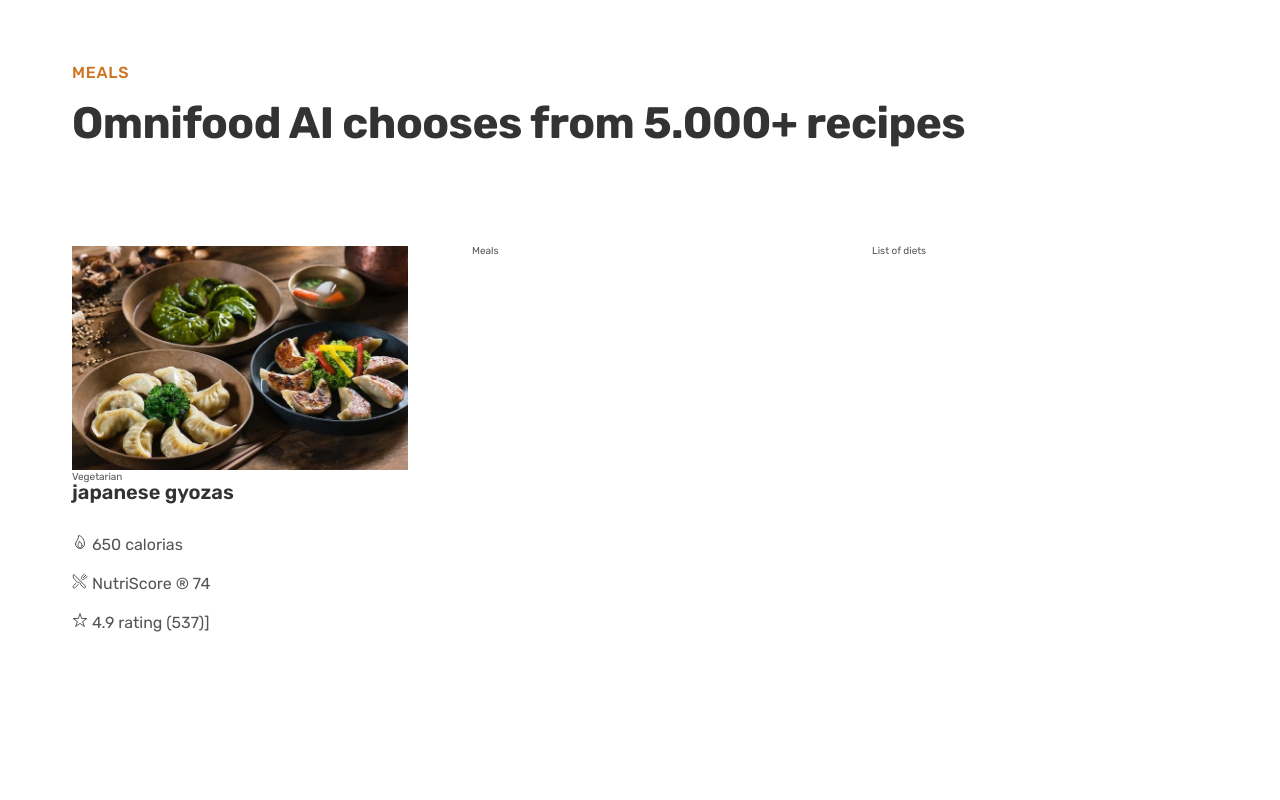
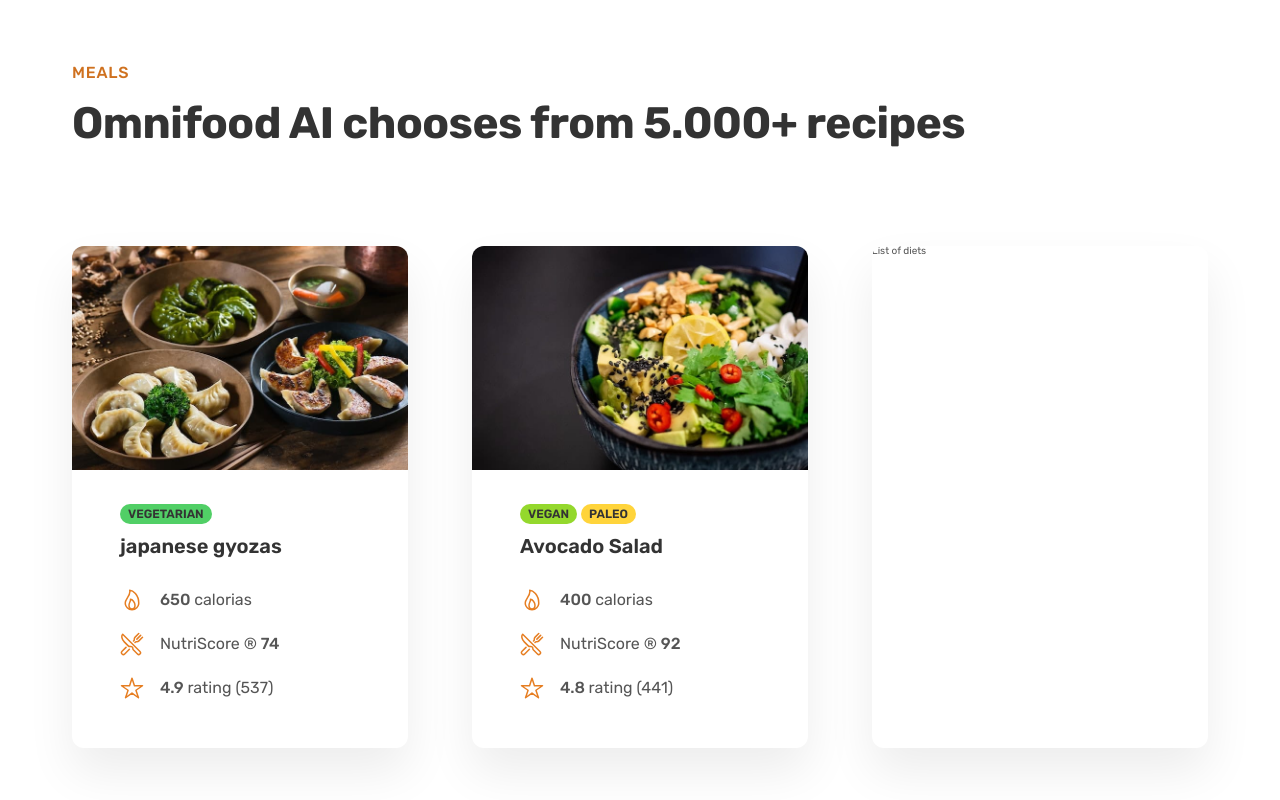
Before and after one commit to schneidervini97/omnifood, a plain HTML site: page index.html in a window 1280 px wide. Shown: the part 2698-3498 px from the top of the page. Before the commit the page ends 3425 px from the top, so only its background shows below. Drawn offline with nearby package versions, Linux system fonts and the light colour scheme.

Commit message:
cads meals finish

```diff
--- a/css/style.css
+++ b/css/style.css
@@ -218,6 +218,45 @@
   padding: 9.6rem 0;
 }
 
+.meal {
+  box-shadow: 0rem 2.4rem 4.8rem rgba(0, 0, 0, 0.075);
+  border-radius: 1.2rem;
+  overflow: hidden;
+}
+
+.meal-content {
+  padding: 4.8rem;
+  padding-top: 3.2rem;
+}
+
+.meal-tags {
+  margin-bottom: 1.2rem;
+  display: flex;
+  gap: 0.4rem;
+}
+
+.tag {
+  display: inline-block;
+  padding: 0.4rem 0.8rem;
+  font-size: 1.2rem;
+  text-transform: uppercase;
+  color: #333;
+  border-radius: 10rem;
+  font-weight: 600;
+}
+
+.tag--vegetarian {
+  background-color: #51cf66;
+}
+
+.tag--vegan {
+  background-color: #94d82d;
+}
+
+.tag--paleo {
+  background-color: #ffd43b;
+}
+
 .meal-title {
   font-size: 2rem;
   color: #333;
@@ -234,8 +273,21 @@
 
 .meal-attribute {
   font-size: 1.6rem;
+  display: flex;
+  align-items: center;
+  gap: 1.6rem;
+}
+
+.meal-icon {
+  height: 2.4rem;
+  width: 2.4rem;
+  color: #e67e22;
 }
 
 .meal-img {
   width: 100%;
 }
+
+strong {
+  font-weight: 500;
+}
--- a/index.html
+++ b/index.html
@@ -207,25 +207,55 @@
         <div class="container grid grid--3-cols">
           <div class="meal">
             <img src="./content/img/meals/meal-1.jpg" alt="japanese gyozas" class="meal-img">
-            <span class="tag">Vegetarian</span>
+
+            <div class="meal-content">
+              <div class="meal-tags">
+                <span class="tag tag--vegetarian">Vegetarian</span>
+              </div>
               <p class="meal-title">japanese gyozas</p>
               <ul class="meal-attributes">
                 <li class="meal-attribute">
-                <ion-icon name="flame-outline"></ion-icon>
-                <span> 650 calorias</span>
+                  <ion-icon class="meal-icon" name="flame-outline"></ion-icon>
+                  <span> <strong>650 </strong>calorias</span>
                 </li>
                 <li class="meal-attribute">
-                <ion-icon name="restaurant-outline"></ion-icon>
-                <span> NutriScore &reg; 74</span>
+                  <ion-icon class="meal-icon"  name="restaurant-outline"></ion-icon>
+                  <span> NutriScore &reg; <strong>74</strong></span>
                 </li>
                 <li class="meal-attribute">
-                <ion-icon name="star-outline"></ion-icon>
-                <span> 4.9 rating (537)</span>]
+                  <ion-icon class="meal-icon" name="star-outline"></ion-icon>
+                  <span> <strong> 4.9 </strong> rating (537)</span>
                 </li>
               </ul>
             </div>
+          </div>
 
-          <div class="meal">Meals</div>
+          <div class="meal">
+            <img src="./content/img/meals/meal-2.jpg" alt="avocado salad" class="meal-img">
+
+            <div class="meal-content">
+              <div class="meal-tags">
+                <span class="tag tag--vegan">Vegan</span>
+                <span class="tag tag--paleo">Paleo</span>
+              </div>
+              <p class="meal-title">Avocado Salad</p>
+              <ul class="meal-attributes">
+                <li class="meal-attribute">
+                  <ion-icon class="meal-icon" name="flame-outline"></ion-icon>
+                  <span> <strong>400 </strong>calorias</span>
+                </li>
+                <li class="meal-attribute">
+                  <ion-icon class="meal-icon"  name="restaurant-outline"></ion-icon>
+                  <span> NutriScore &reg; <strong>92</strong></span>
+                </li>
+                <li class="meal-attribute">
+                  <ion-icon class="meal-icon" name="star-outline"></ion-icon>
+                  <span> <strong> 4.8 </strong> rating (441)</span>
+                </li>
+              </ul>
+            </div>
+          </div>
+
           <div class="meal">List of diets</div>
 
         </div>
--- a/package.json
+++ /dev/null
@@ -1,5 +0,0 @@
-{
-  "devDependencies": {
-    "prettier": "2.7.1"
-  }
-}
```
Also changed, not shown: 1 other file. Lines whose indentation alone changed are shown as unchanged.
